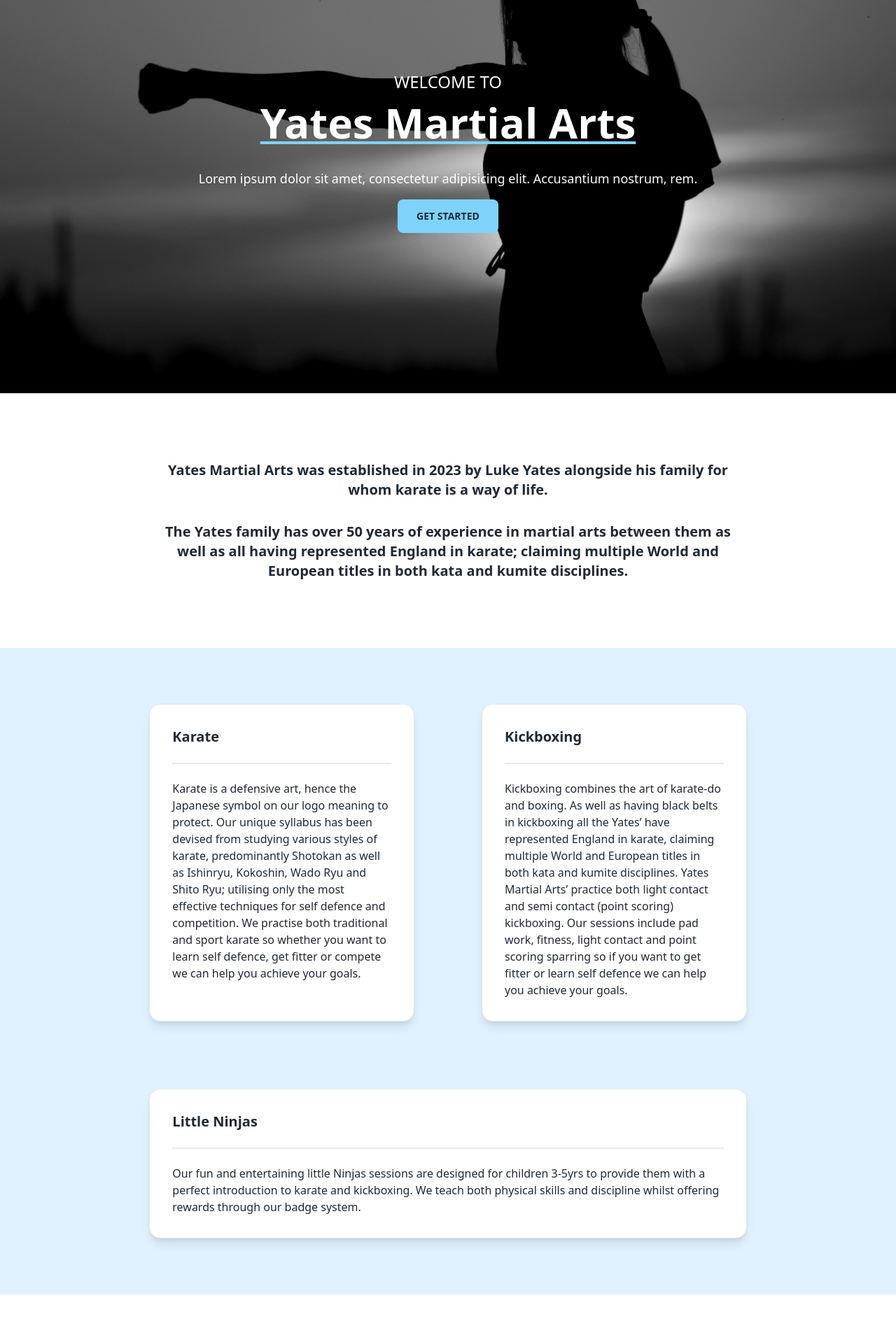
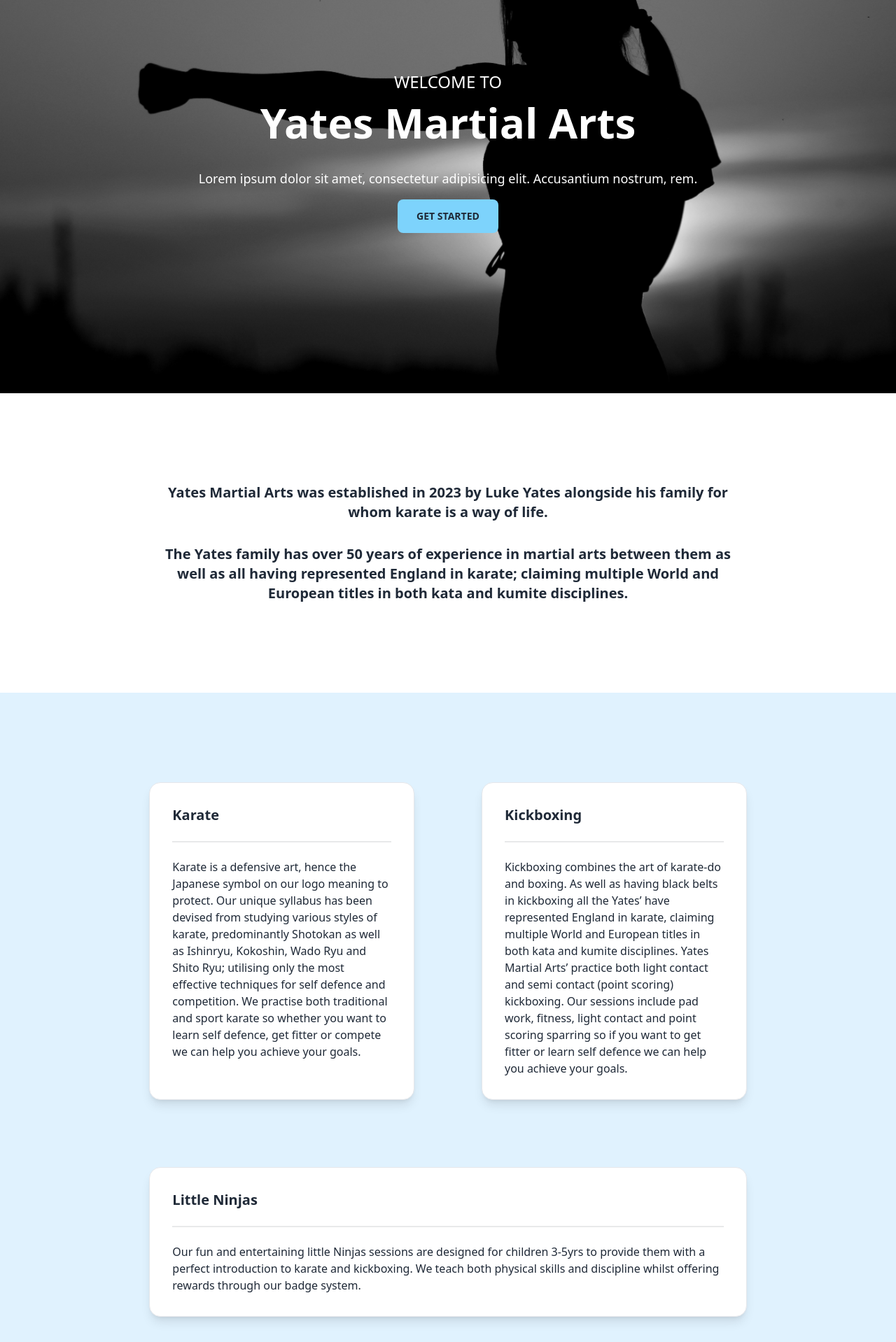
Before and after one commit to brandonscott4/yates-martial-arts, a React (Vite) app in the folder frontend/: page / in a window 1280 px wide. Shown: the part 240-2158 px from the top of the page at 70% size. Built offline with nearby package versions, Linux system fonts and the light colour scheme.

Commit message:
added fade animation

```diff
--- a/frontend/package.json
+++ b/frontend/package.json
@@ -12,6 +12,7 @@
   "dependencies": {
     "@tabler/icons-react": "^2.24.0",
     "react": "^18.2.0",
+    "react-awesome-reveal": "^4.2.5",
     "react-dom": "^18.2.0",
     "react-router-dom": "^6.14.1"
   },
--- a/frontend/src/components/Instructor.jsx
+++ b/frontend/src/components/Instructor.jsx
@@ -1,4 +1,5 @@
 import { Link, useParams } from "react-router-dom";
+import { Fade } from "react-awesome-reveal";
 
 function Instructor() {
   const instructorDetails = [
@@ -120,10 +121,12 @@ function Instructor() {
         <div className="w-10/12 lg:w-1/2 bg-white p-6 my-8 rounded-xl shadow-lg">
           <div className="flex flex-col lg:flex-row justify-center items-center">
             <div className="lg:border-r-2 p-2 lg:p-6">
+              <Fade triggerOnce>
                 <h1 className="text-3xl md:text-5xl font-semibold mb-4">
                   {selectedInstructor.fullname}
                 </h1>
                 <p className="text-md">{selectedInstructor.bio}</p>
+              </Fade>
             </div>
             <img
               src={selectedInstructor.image}
@@ -135,34 +138,40 @@ function Instructor() {
 
         <div className="w-10/12 lg:w-1/2 bg-white p-6 my-8 rounded-xl shadow-lg flex flex-col lg:flex-row gap-8 justify-between">
           <div>
+            <Fade triggerOnce>
               <h3 className="text-2xl font-medium">National Titles</h3>
               <ul>
                 {selectedInstructor.national_titles.map((item, index) => (
                   <li key={index}>{item}</li>
                 ))}
               </ul>
+            </Fade>
           </div>
 
           <div>
+            <Fade triggerOnce>
               <h3 className="text-2xl font-medium">International Titles</h3>
               <ul>
                 {selectedInstructor.international_titles.map((item, index) => (
                   <li key={index}>{item}</li>
                 ))}
               </ul>
+            </Fade>
           </div>
         </div>
 
         <div className="w-10/12 lg:w-1/2 bg-white p-6 my-8 rounded-xl shadow-lg flex justify-between">
           <div>
+            <Fade triggerOnce>
               <h3 className="text-2xl font-medium">
                 Achievements & Qualifications
               </h3>
-            <ul>
+              <ul className="grid grid-cols-1 md:grid-cols-2 lg:grid-cols-3">
                 {selectedInstructor.achievements.map((item, index) => (
                   <li key={index}>{item}</li>
                 ))}
               </ul>
+            </Fade>
           </div>
         </div>
       </div>
--- a/frontend/src/components/Navbar.jsx
+++ b/frontend/src/components/Navbar.jsx
@@ -44,11 +44,13 @@ function Navbar() {
               </ul>
             )}
           </div>
-          <img
-            src="/logo.jpg"
-            alt="logo"
-            className=" h-16 w-16 lg:h-24 lg:w-24 "
-          />
+          <NavLink to="/">
+            <img
+              src="/logo.jpg"
+              alt="logo"
+              className=" h-16 w-16 lg:h-24 lg:w-24 "
+            />
+          </NavLink>
         </div>
         <div className="navbar-center hidden lg:flex">
           <ul className="menu menu-horizontal px-1">
--- a/frontend/src/routes/ClassesPrices.jsx
+++ b/frontend/src/routes/ClassesPrices.jsx
@@ -1,10 +1,14 @@
+import { Fade } from "react-awesome-reveal";
+
 function ClassesPrices() {
   return (
     <>
       <div className=" py-20 w-full bg-sky-100">
+        <Fade triggerOnce>
           <h2 className="font-semibold text-3xl mb-12 text-center">
             DARTFORD DOJO
           </h2>
+        </Fade>
         <div className="flex flex-col justify-center items-center">
           <div className="flex flex-col xl:flex-row gap-10 mx-5 justify-center items-center xl:items-stretch w-full xl:w-2/3">
             <div className="relative overflow-hidden aspect-video w-4/5 xl:w-3/5">
@@ -18,6 +22,7 @@ function ClassesPrices() {
             </div>
             <div className="bg-white rounded-2xl w-4/5 xl:w-2/5 shadow-xl flex flex-col items-center justify-center">
               <div className="text-left p-10 text-lg font-medium md:text-xl">
+                <Fade triggerOnce>
                   <p>Random Sports Centre</p>
                   <p>Dartford</p>
                   <p>100 Street Road</p>
@@ -29,6 +34,7 @@ function ClassesPrices() {
                   <p className="mt-4">
                     <b>Saturdays: </b>11:30pm - 12:30pm
                   </p>
+                </Fade>
               </div>
             </div>
           </div>
@@ -37,15 +43,19 @@ function ClassesPrices() {
 
       <div className="py-20 w-full flex gap-24 justify-center items-center">
         <div className="w-1/6 text-center">
+          <Fade triggerOnce>
             <h3 className="font-semibold text-xl">Kids classes (5-17)</h3>
             <div className="divider"></div>
             <p className="text-lg">£13 per hour</p>
+          </Fade>
         </div>
 
         <div className="w-1/6 text-center">
+          <Fade triggerOnce>
             <h3 className="font-semibold text-xl">Adults classes (18+)</h3>
             <div className="divider"></div>
             <p className="text-lg">£18 per hour</p>
+          </Fade>
         </div>
       </div>
     </>
--- a/frontend/src/routes/Home.jsx
+++ b/frontend/src/routes/Home.jsx
@@ -1,3 +1,4 @@
+import { Fade } from "react-awesome-reveal";
 import { NavLink } from "react-router-dom";
 
 function Home() {
@@ -10,8 +11,9 @@ function Home() {
           className="h-[calc(100vh-110px)] w-full object-cover grayscale"
         />
         <div className="absolute top-0 left-0 w-full h-full flex flex-col items-center justify-center">
+          <Fade cascade damping={0.4} triggerOnce>
             <p className="text-white text-2xl">WELCOME TO</p>
-          <p className="text-white font-bold text-4xl sm:text-6xl mt-3 underline decoration-4 underline-offset-4 decoration-sky-300">
+            <p className="text-white font-bold text-4xl sm:text-6xl mt-3">
               Yates Martial Arts
             </p>
             <p className="text-white text-s sm:text-lg text-center mt-9">
@@ -24,11 +26,13 @@ function Home() {
                 Get Started
               </button>
             </NavLink>
+          </Fade>
         </div>
       </div>
 
-      <div className="flex items-center justify-center py-20 bg-white text-md md:text-xl font-semibold">
-        <div className="p-4 text-left md:text-center xl:w-2/3">
+      <div className="flex items-center justify-center py-32 bg-white text-md md:text-xl font-semibold">
+        <div className="px-4 text-left md:text-center xl:w-2/3">
+          <Fade triggerOnce cascade damping={0.2}>
             <p className="mb-8">
               Yates Martial Arts was established in 2023 by Luke Yates alongside
               his family for whom karate is a way of life.
@@ -36,45 +40,51 @@ function Home() {
             <p>
               The Yates family has over 50 years of experience in martial arts
               between them as well as all having represented England in karate;
-            claiming multiple World and European titles in both kata and kumite
-            disciplines.
+              claiming multiple World and European titles in both kata and
+              kumite disciplines.
             </p>
+          </Fade>
         </div>
       </div>
 
-      <div className=" flex bg-sky-100 py-20 justify-center items-center ">
+      <div className=" flex bg-sky-100 py-32 justify-center items-center ">
         <div className="flex flex-wrap gap-24 w-4/5 lg:w-2/3 flex-col lg:flex-row">
           <div className="flex-1 bg-white rounded-2xl p-8 shadow-lg border">
+            <Fade triggerOnce>
               <h3 className="font-bold text-xl">Karate </h3>
               <div className="divider"></div>
               <p>
                 Karate is a defensive art, hence the Japanese symbol on our logo
                 meaning to protect. Our unique syllabus has been devised from
-              studying various styles of karate, predominantly Shotokan as well
-              as Ishinryu, Kokoshin, Wado Ryu and Shito Ryu; utilising only the
-              most effective techniques for self defence and competition. We
-              practise both traditional and sport karate so whether you want to
-              learn self defence, get fitter or compete we can help you achieve
-              your goals.
+                studying various styles of karate, predominantly Shotokan as
+                well as Ishinryu, Kokoshin, Wado Ryu and Shito Ryu; utilising
+                only the most effective techniques for self defence and
+                competition. We practise both traditional and sport karate so
+                whether you want to learn self defence, get fitter or compete we
+                can help you achieve your goals.
               </p>
+            </Fade>
           </div>
 
           <div className=" flex-1 bg-white rounded-2xl p-8 shadow-lg border">
+            <Fade triggerOnce>
               <h3 className="font-bold text-xl">Kickboxing</h3>
               <div className="divider"></div>
               <p>
                 Kickboxing combines the art of karate-do and boxing. As well as
                 having black belts in kickboxing all the Yates’ have represented
-              England in karate, claiming multiple World and European titles in
-              both kata and kumite disciplines. Yates Martial Arts’ practice
-              both light contact and semi contact (point scoring) kickboxing.
-              Our sessions include pad work, fitness, light contact and point
-              scoring sparring so if you want to get fitter or learn self
-              defence we can help you achieve your goals.
+                England in karate, claiming multiple World and European titles
+                in both kata and kumite disciplines. Yates Martial Arts’
+                practice both light contact and semi contact (point scoring)
+                kickboxing. Our sessions include pad work, fitness, light
+                contact and point scoring sparring so if you want to get fitter
+                or learn self defence we can help you achieve your goals.
               </p>
+            </Fade>
           </div>
 
           <div className="flex-2 bg-white rounded-2xl p-8 shadow-lg border">
+            <Fade triggerOnce>
               <h3 className="font-bold text-xl">Little Ninjas</h3>
               <div className="divider text-xl"></div>
               <p>
@@ -83,16 +93,19 @@ function Home() {
                 karate and kickboxing. We teach both physical skills and
                 discipline whilst offering rewards through our badge system.
               </p>
+            </Fade>
           </div>
         </div>
       </div>
 
       <div className="bg-white py-16 text-center">
+        <Fade triggerOnce>
           <p className="italic">
-          The ultimate aim of Karate lies not in victory nor defeat, but in the
-          perfection of the character of its participants.” –{" "}
+            The ultimate aim of Karate lies not in victory nor defeat, but in
+            the perfection of the character of its participants.” –{" "}
             <b>Gichin Funakoshi</b>
           </p>
+        </Fade>
       </div>
     </>
   );
--- a/frontend/src/routes/Instructors.jsx
+++ b/frontend/src/routes/Instructors.jsx
@@ -1,12 +1,16 @@
+import { Fade } from "react-awesome-reveal";
 import { Link } from "react-router-dom";
 
-Link;
 function Instructors() {
   return (
     <>
       <div className="flex flex-col items-center">
         <div className=" py-20 w-full flex flex-col justify-center items-center bg-sky-100">
-          <h2 className="text-3xl mb-12 font-semibold">MEET OUR INSTRUCTORS</h2>
+          <Fade triggerOnce>
+            <h2 className="text-3xl mb-12 font-semibold">
+              MEET OUR INSTRUCTORS
+            </h2>
+          </Fade>
           <div className="card lg:card-side bg-base-100 shadow-xl lg:w-1/3">
             <figure>
               <img src="/portrait.jpeg" alt="Album" />
--- a/frontend/src/routes/JoinContact.jsx
+++ b/frontend/src/routes/JoinContact.jsx
@@ -1,4 +1,5 @@
 import { useEffect, useState } from "react";
+import { Fade } from "react-awesome-reveal";
 
 function JoinContact() {
   const [name, setName] = useState("");
@@ -110,9 +111,9 @@ function JoinContact() {
   return (
     <>
       <div className=" py-20 w-full bg-sky-100 flex flex-col justify-center items-center">
-        <h2 className="text-4xl mb-12 font-semibold underline">
-          Get in contact
-        </h2>
+        <Fade triggerOnce>
+          <h2 className="text-4xl mb-12 font-semibold">GET IN CONTACT</h2>
+        </Fade>
         <form
           className="bg-white w-4/5 sm:w-3/4 lg:w-1/2 2xl:w-2/6 mx-8 px-8 sm:px-20 py-12 shadow-xl rounded-2xl"
           onSubmit={handleSubmit}
@@ -208,14 +209,17 @@ function JoinContact() {
 
       <div className=" py-20 w-full flex justify-center items-center">
         <div className="">
-          <h3 className="font-semibold text-3xl text-center">Or</h3>
+          <Fade triggerOnce>
+            <h3 className="font-semibold text-3xl text-center">OR</h3>
             <div className="divider"></div>
+
             <p className="text-xl">
               <b>Email: </b>yatesmartialarts@gmail.com
             </p>
             <p className="text-xl mt-3">
               <b>Mobile: </b>07332993032
             </p>
+          </Fade>
         </div>
       </div>
     </>
```
Also changed, not shown: 1 other file (tests, documents, lock files or other folders). Lines whose indentation alone changed are shown as unchanged.
